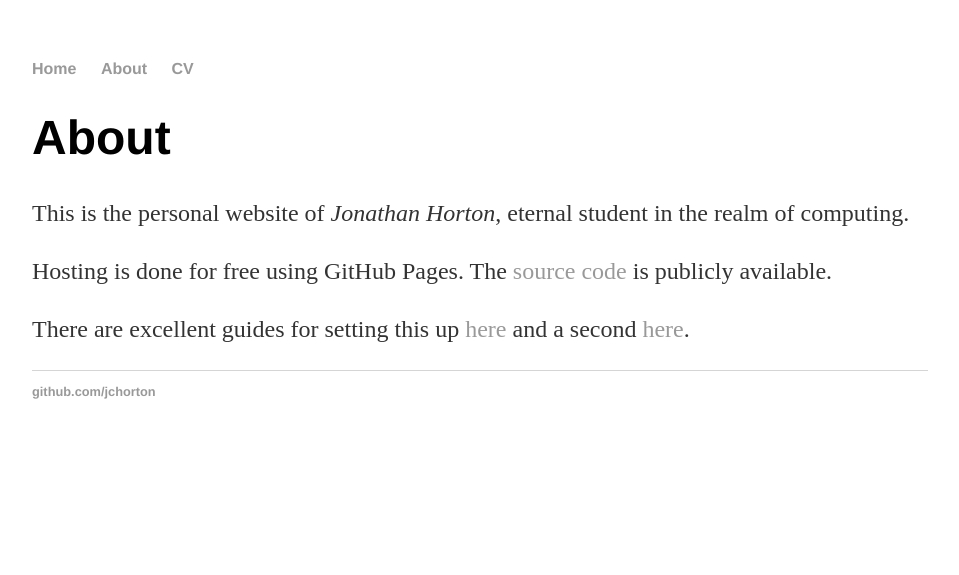
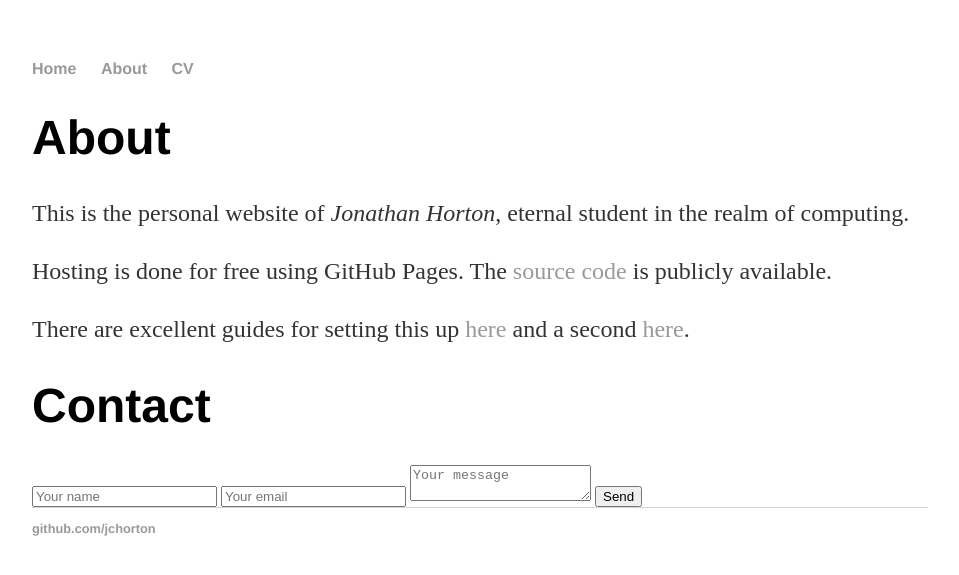
Before and after one commit to jchorton/jchorton.github.io, a Jekyll site: the page built from about/index.md, in a window 1280 px wide. Shown: the top 575 px of the page, without its empty margins (160-1119 px from the left). Built offline with Jekyll 4.4.1, drawn with Linux system fonts in a browser that asks for light colours.

Commit message:
Update index.md

```diff
--- a/about/index.md
+++ b/about/index.md
@@ -1,6 +1,6 @@
 ---
 layout: default
-title: About
+title: About & Contact
 ---
 
 # About
@@ -10,3 +10,13 @@ This is the personal website of *Jonathan Horton*, eternal student in the realm
 Hosting is done for free using GitHub Pages. The [source code](https://github.com/jchorton/jchorton.github.io) is publicly available.
 
 There are excellent guides for setting this up [here](http://jmcglone.com/guides/github-pages/) and a second [here](https://readwrite.com/2013/11/27/github-pages-explained/).
+
+# Contact
+<form id="contactform" action="//formspree.io/hort_wort@hotmail.com" method="POST">
+    <input type="text" name="name" placeholder="Your name">
+    <input type="email" name="_replyto" placeholder="Your email">
+    <input type="hidden" name="_subject" value="Website contact" />
+    <textarea name="message" placeholder="Your message"></textarea>
+    <input type="text" name="_gotcha" style="display:none" />
+    <input type="submit" value="Send">
+</form>
```
